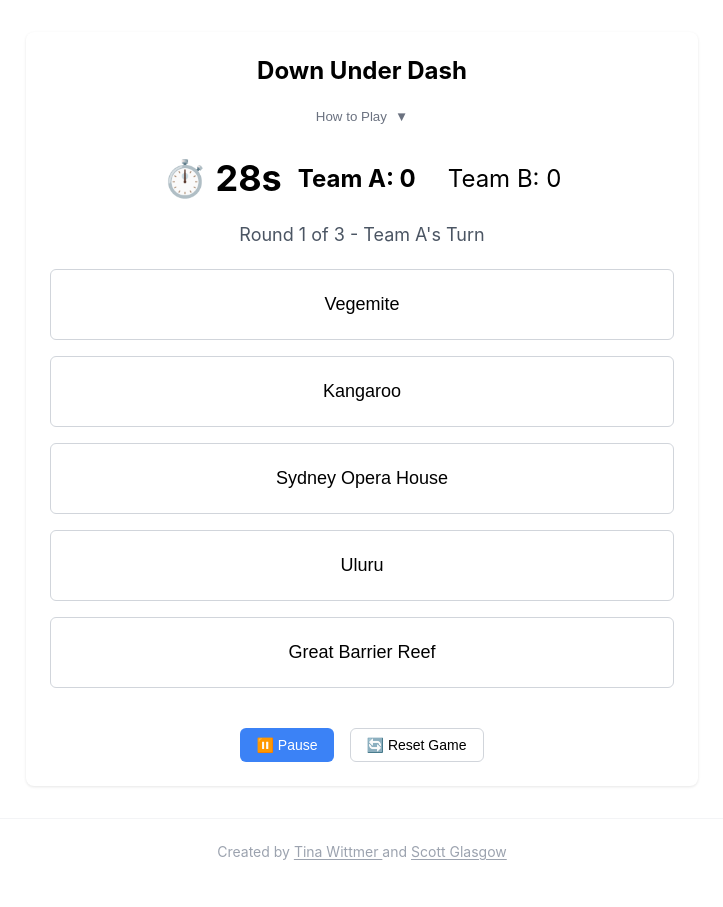
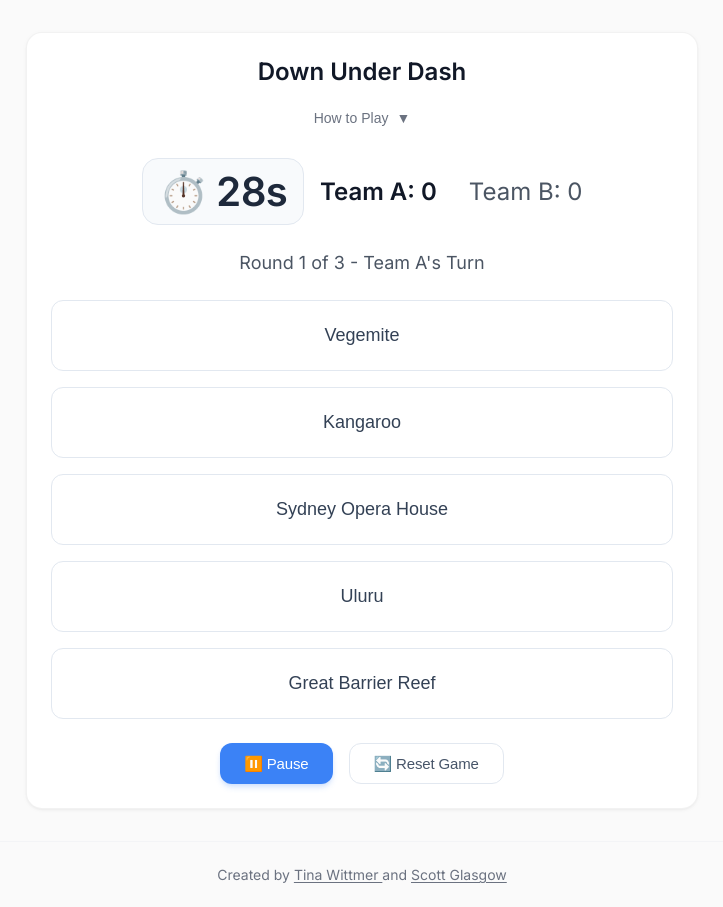
Before and after one commit to MangoScott/down-under-dash, a plain HTML site: page index.html in a window 1280 px wide. Both pictures are taken after a click on the button "▶️ Start Round". Shown: the whole page, without its empty margins (278-1001 px from the left). Before the commit the page ends 884 px from the top, so only its background shows below. Drawn offline with Linux system fonts and the light colour scheme.

Commit message:
Update index.html

```diff
--- a/index.html
+++ b/index.html
@@ -4,6 +4,9 @@
     <meta charset="UTF-8">
     <meta name="viewport" content="width=device-width, initial-scale=1.0">
     <title>Down Under Dash</title>
+    <link rel="preconnect" href="https://fonts.googleapis.com">
+    <link rel="preconnect" href="https://fonts.gstatic.com" crossorigin>
+    <link href="https://fonts.googleapis.com/css2?family=Inter:wght@400;500;600&display=swap" rel="stylesheet">
     <style>
         * {
             margin: 0;
@@ -12,10 +15,12 @@
         }
 
         body {
-            font-family: -apple-system, BlinkMacSystemFont, 'Segoe UI', Roboto, 'Helvetica Neue', Arial, sans-serif;
+            font-family: 'Inter', system-ui, -apple-system, BlinkMacSystemFont, 'Segoe UI', Roboto, 'Helvetica Neue', Arial, sans-serif;
             min-height: 100vh;
             display: flex;
             flex-direction: column;
+            background-color: #fafafa;
+            color: #334155;
         }
 
         .container {
@@ -30,15 +35,26 @@
             width: 100%;
             max-width: 42rem;
             background: white;
-            border-radius: 0.5rem;
-            box-shadow: 0 1px 3px rgba(0, 0, 0, 0.1);
+            border-radius: 1rem;
+            box-shadow: 0 1px 2px 0 rgba(0, 0, 0, 0.03),
+                       0 1px 6px -1px rgba(0, 0, 0, 0.04),
+                       0 2px 4px 0 rgba(0, 0, 0, 0.01);
+            border: 1px solid rgba(0, 0, 0, 0.05);
+        }
+
+        .card-header {
+            padding: 1.5rem 1.5rem 0;
+        }
+
+        .card-content {
             padding: 1.5rem;
         }
 
         .card-title {
             text-align: center;
             font-size: 1.5rem;
-            font-weight: bold;
+            font-weight: 600;
+            color: #111827;
             margin-bottom: 1rem;
         }
 
@@ -53,6 +69,12 @@
             background: none;
             border: none;
             padding: 0.5rem;
+            font-size: 0.875rem;
+            transition: color 0.2s;
+        }
+
+        .collapsible-trigger:hover {
+            color: #374151;
         }
 
         .collapsible-content {
@@ -60,6 +82,9 @@
             margin-top: 1rem;
             color: #4b5563;
             font-size: 0.875rem;
+            background-color: #f9fafb;
+            border-radius: 0.5rem;
+            padding: 1rem;
         }
 
         .collapsible-content.open {
@@ -71,7 +96,6 @@
             flex-direction: column;
             align-items: center;
             gap: 1.5rem;
-            margin-top: 1.5rem;
         }
 
         .timer-score {
@@ -81,27 +105,43 @@
         }
 
         .timer {
-            font-size: 2.25rem;
-            font-weight: bold;
+            font-size: 2.5rem;
+            font-weight: 600;
             display: flex;
             align-items: center;
             gap: 0.5rem;
+            color: #1e293b;
+            font-feature-settings: "tnum";
+            font-variant-numeric: tabular-nums;
+            letter-spacing: -0.02em;
+            background: #f8fafc;
+            padding: 0.5rem 1rem;
+            border-radius: 1rem;
+            border: 1px solid #e2e8f0;
+        }
+
+        .timer-icon {
+            width: 2rem;
+            height: 2rem;
         }
 
         .scores {
             display: flex;
             gap: 2rem;
             font-size: 1.5rem;
+            color: #4b5563;
         }
 
         .score.active {
-            font-weight: bold;
+            color: #111827;
+            font-weight: 600;
         }
 
         .round-info {
             text-align: center;
             font-size: 1.125rem;
             color: #4b5563;
+            line-height: 1.5;
         }
 
         .words-grid {
@@ -114,79 +154,127 @@
             width: 100%;
             padding: 1.5rem;
             font-size: 1.125rem;
-            border: 1px solid #d1d5db;
-            border-radius: 0.375rem;
+            border: 1px solid #e2e8f0;
+            border-radius: 0.75rem;
             background: white;
             cursor: pointer;
-            transition: all 0.2s;
+            transition: all 0.2s ease;
+            color: #334155;
+            font-weight: 500;
+            text-align: center;
+            position: relative;
+            overflow: hidden;
+        }
+
+        .word-button:hover:not(:disabled) {
+            background: #f8fafc;
+            transform: translateY(-1px);
+            box-shadow: 0 4px 6px -1px rgba(0, 0, 0, 0.05),
+                       0 2px 4px -1px rgba(0, 0, 0, 0.03);
         }
 
         .word-button:disabled {
             cursor: not-allowed;
             opacity: 0.7;
+            background: #f8fafc;
         }
 
         .word-button.guessed {
             background: #3b82f6;
             color: white;
             border-color: #3b82f6;
+            box-shadow: 0 4px 6px -1px rgba(59, 130, 246, 0.2);
+        }
+
+        .word-button.guessed:hover {
+            background: #2563eb;
+            transform: translateY(-1px);
         }
 
         .controls {
             display: flex;
             gap: 1rem;
-            margin-top: 1rem;
+            justify-content: center;
         }
 
         .btn {
-            display: flex;
+            display: inline-flex;
             align-items: center;
+            justify-content: center;
             gap: 0.5rem;
-            padding: 0.5rem 1rem;
-            border-radius: 0.375rem;
-            font-size: 0.875rem;
+            padding: 0.75rem 1.5rem;
+            border-radius: 0.75rem;
+            font-size: 0.9375rem;
+            font-weight: 500;
             cursor: pointer;
-            transition: all 0.2s;
+            transition: all 0.2s ease;
+            line-height: 1;
+            letter-spacing: -0.01em;
         }
 
         .btn-primary {
             background: #3b82f6;
             color: white;
             border: none;
+            box-shadow: 0 4px 6px -1px rgba(59, 130, 246, 0.2),
+                       0 2px 4px -1px rgba(59, 130, 246, 0.1);
+        }
+
+        .btn-primary:hover {
+            background: #2563eb;
+            transform: translateY(-1px);
+            box-shadow: 0 6px 8px -1px rgba(59, 130, 246, 0.25),
+                       0 3px 6px -1px rgba(59, 130, 246, 0.15);
         }
 
         .btn-outline {
             background: white;
-            border: 1px solid #d1d5db;
+            border: 1px solid #e2e8f0;
+            color: #475569;
+        }
+
+        .btn-outline:hover {
+            background: #f8fafc;
+            border-color: #cbd5e1;
+            transform: translateY(-1px);
+            box-shadow: 0 4px 6px -1px rgba(0, 0, 0, 0.05),
+                       0 2px 4px -1px rgba(0, 0, 0, 0.03);
+        }
+
+        .rules-list {
+            padding-left: 1.5rem;
+            margin: 0.5rem 0;
+            line-height: 1.6;
+        }
+
+        .rules-list li {
+            margin-bottom: 0.25rem;
         }
 
         footer {
             padding: 1.5rem;
             text-align: center;
             font-size: 0.875rem;
-            color: #9ca3af;
+            color: #6b7280;
             border-top: 1px solid #f3f4f6;
         }
 
         footer a {
-            color: #9ca3af;
+            color: #6b7280;
             text-decoration: underline;
+            text-decoration-thickness: 1px;
             text-underline-offset: 2px;
         }
 
         footer a:hover {
-            color: #6b7280;
-        }
-
-        .rules-list {
-            padding-left: 1.5rem;
-            margin: 0.5rem 0;
+            color: #374151;
         }
     </style>
 </head>
 <body>
     <div class="container">
         <div class="card">
+            <div class="card-header">
                 <h1 class="card-title">Down Under Dash</h1>
 
                 <button class="collapsible-trigger">
@@ -216,7 +304,9 @@
                         <li>No gestures - verbal descriptions only</li>
                     </ul>
                 </div>
+            </div>
 
+            <div class="card-content">
                 <div class="game-info">
                     <div class="timer-score">
                         <div class="timer">
@@ -243,6 +333,7 @@
                         <button id="reset-button" class="btn btn-outline">
                             🔄 Reset Game
                         </button>
+                    </div>
                 </div>
             </div>
         </div>
@@ -295,6 +386,18 @@
         const chevronDown = document.querySelector('.chevron-down');
         const chevronUp = document.querySelector('.chevron-up');
 
+        // Function to safely create a word button with escaped content
+        function createWordButton(word, isGuessed, isDisabled) {
+            const button = document.createElement('button');
+            button.className = `word-button${isGuessed ? ' guessed' : ''}`;
+            button.textContent = word;
+            button.disabled = isDisabled;
+            if (!isDisabled) {
+                button.onclick = () => toggleWord(word);
+            }
+            return button;
+        }
+
         function playTimerEndSound() {
             const audioContext = new (window.AudioContext || window.webkitAudioContext)();
 
@@ -342,19 +445,16 @@
                 roundInfoElement.textContent = `Round ${roundNumber} of ${MAX_ROUNDS} - Team ${currentTeam}'s Turn`;
             }
 
-            startButton.textContent = isPlaying ? '⏸️ Pause' : '▶️ Start Round';
+            startButton.innerHTML = isPlaying ? '⏸️ Pause' : '▶️ Start Round';
         }
 
         function renderWords() {
-            wordsGridElement.innerHTML = currentWords.map((word, index) => `
-                <button
-                    class="word-button ${guessedWords.includes(word) ? 'guessed' : ''}"
-                    ${!isPlaying ? 'disabled' : ''}
-                    onclick="toggleWord('${word}')"
-                >
-                    ${word}
-                </button>
-            `).join('');
+            wordsGridElement.innerHTML = '';
+            currentWords.forEach(word => {
+                const isGuessed = guessedWords.includes(word);
+                const button = createWordButton(word, isGuessed, !isPlaying);
+                wordsGridElement.appendChild(button);
+            });
         }
 
         function startNewRound() {
```
Lines whose indentation alone changed are shown as unchanged.
